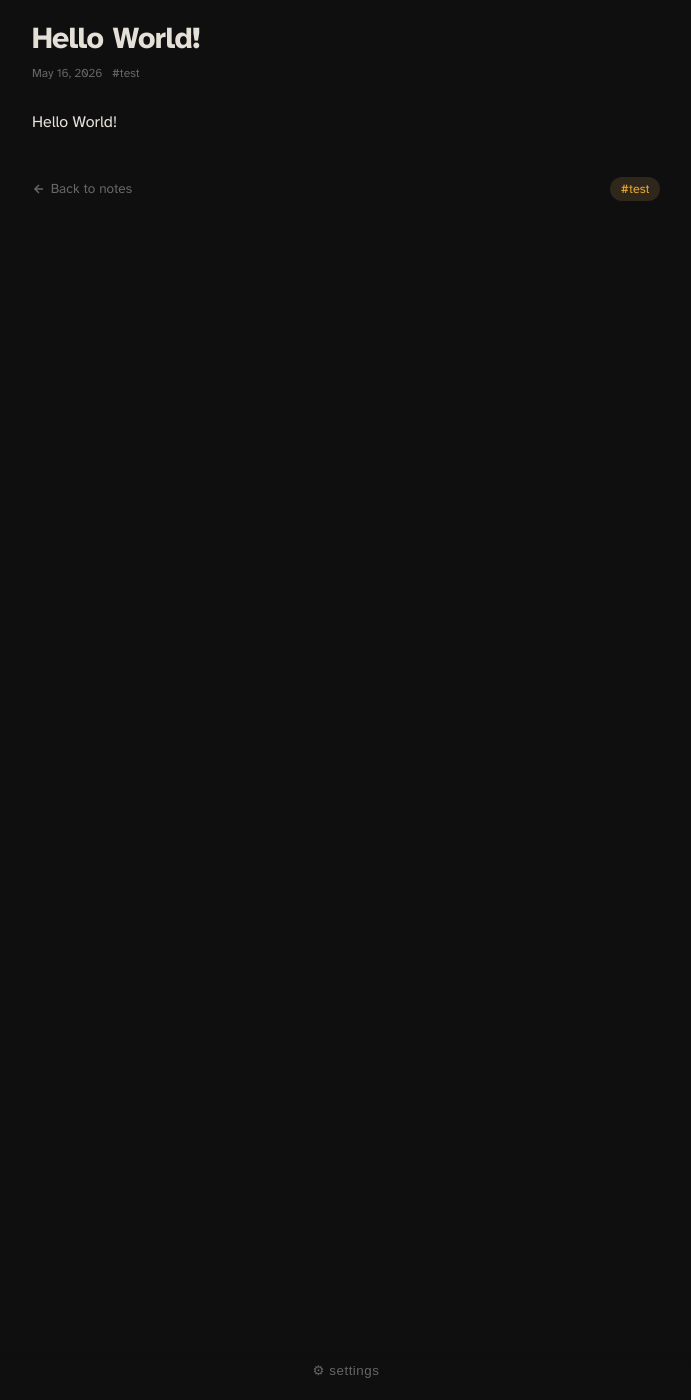
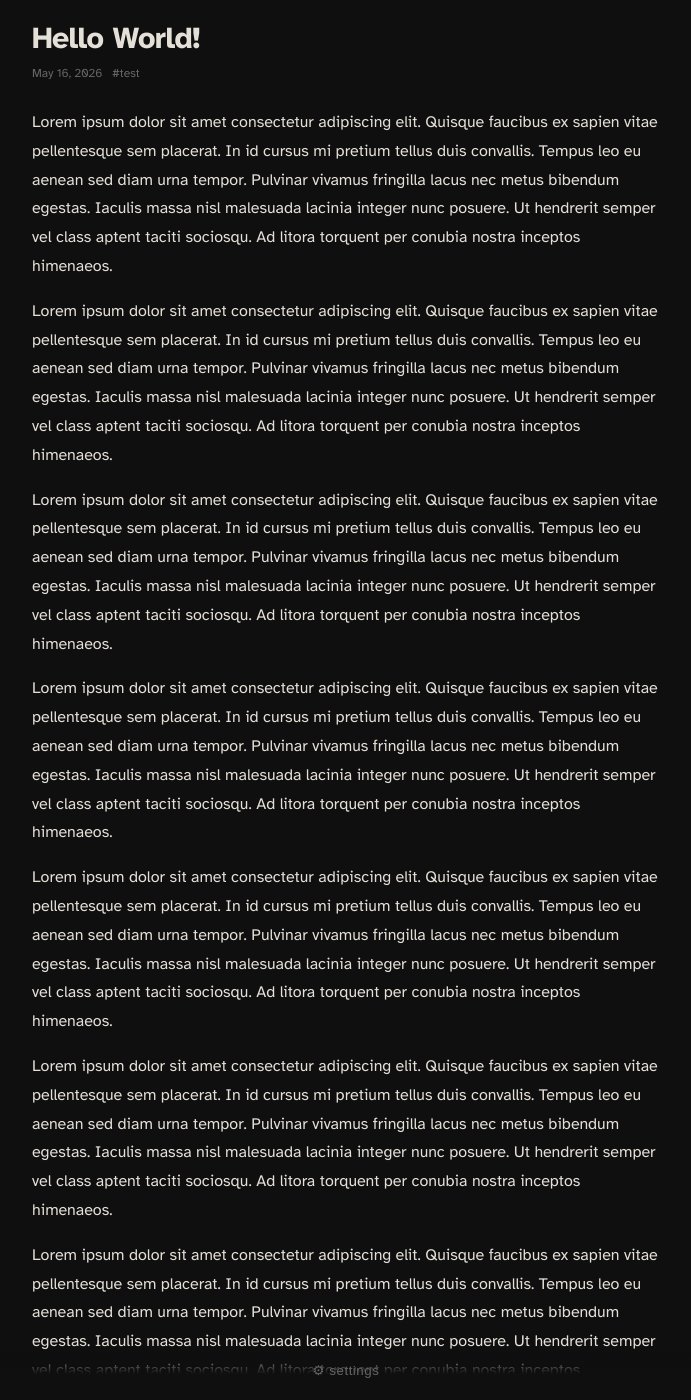
Before and after one commit to samar1h/notes, a Jekyll site: the page built from _posts/2026-05-16-hellow.md, in a window 1280 px wide and 1400 px high. Shown: the whole window, without its empty margins (294-985 px from the left). Built offline with Jekyll 4.4.1, drawn with Linux system fonts in a browser that asks for light colours; some of the changed text lies outside the part shown.

Commit message:
Update 2026-05-16-hellow.md

```diff
--- a/_posts/2026-05-16-hellow.md
+++ b/_posts/2026-05-16-hellow.md
@@ -5,4 +5,22 @@ date: 2026-05-16
 tags: [test]
 ---
 
-Hello World!
+Lorem ipsum dolor sit amet consectetur adipiscing elit. Quisque faucibus ex sapien vitae pellentesque sem placerat. In id cursus mi pretium tellus duis convallis. Tempus leo eu aenean sed diam urna tempor. Pulvinar vivamus fringilla lacus nec metus bibendum egestas. Iaculis massa nisl malesuada lacinia integer nunc posuere. Ut hendrerit semper vel class aptent taciti sociosqu. Ad litora torquent per conubia nostra inceptos himenaeos.
+
+Lorem ipsum dolor sit amet consectetur adipiscing elit. Quisque faucibus ex sapien vitae pellentesque sem placerat. In id cursus mi pretium tellus duis convallis. Tempus leo eu aenean sed diam urna tempor. Pulvinar vivamus fringilla lacus nec metus bibendum egestas. Iaculis massa nisl malesuada lacinia integer nunc posuere. Ut hendrerit semper vel class aptent taciti sociosqu. Ad litora torquent per conubia nostra inceptos himenaeos.
+
+Lorem ipsum dolor sit amet consectetur adipiscing elit. Quisque faucibus ex sapien vitae pellentesque sem placerat. In id cursus mi pretium tellus duis convallis. Tempus leo eu aenean sed diam urna tempor. Pulvinar vivamus fringilla lacus nec metus bibendum egestas. Iaculis massa nisl malesuada lacinia integer nunc posuere. Ut hendrerit semper vel class aptent taciti sociosqu. Ad litora torquent per conubia nostra inceptos himenaeos.
+
+Lorem ipsum dolor sit amet consectetur adipiscing elit. Quisque faucibus ex sapien vitae pellentesque sem placerat. In id cursus mi pretium tellus duis convallis. Tempus leo eu aenean sed diam urna tempor. Pulvinar vivamus fringilla lacus nec metus bibendum egestas. Iaculis massa nisl malesuada lacinia integer nunc posuere. Ut hendrerit semper vel class aptent taciti sociosqu. Ad litora torquent per conubia nostra inceptos himenaeos.
+
+Lorem ipsum dolor sit amet consectetur adipiscing elit. Quisque faucibus ex sapien vitae pellentesque sem placerat. In id cursus mi pretium tellus duis convallis. Tempus leo eu aenean sed diam urna tempor. Pulvinar vivamus fringilla lacus nec metus bibendum egestas. Iaculis massa nisl malesuada lacinia integer nunc posuere. Ut hendrerit semper vel class aptent taciti sociosqu. Ad litora torquent per conubia nostra inceptos himenaeos.
+
+Lorem ipsum dolor sit amet consectetur adipiscing elit. Quisque faucibus ex sapien vitae pellentesque sem placerat. In id cursus mi pretium tellus duis convallis. Tempus leo eu aenean sed diam urna tempor. Pulvinar vivamus fringilla lacus nec metus bibendum egestas. Iaculis massa nisl malesuada lacinia integer nunc posuere. Ut hendrerit semper vel class aptent taciti sociosqu. Ad litora torquent per conubia nostra inceptos himenaeos.
+
+Lorem ipsum dolor sit amet consectetur adipiscing elit. Quisque faucibus ex sapien vitae pellentesque sem placerat. In id cursus mi pretium tellus duis convallis. Tempus leo eu aenean sed diam urna tempor. Pulvinar vivamus fringilla lacus nec metus bibendum egestas. Iaculis massa nisl malesuada lacinia integer nunc posuere. Ut hendrerit semper vel class aptent taciti sociosqu. Ad litora torquent per conubia nostra inceptos himenaeos.
+
+Lorem ipsum dolor sit amet consectetur adipiscing elit. Quisque faucibus ex sapien vitae pellentesque sem placerat. In id cursus mi pretium tellus duis convallis. Tempus leo eu aenean sed diam urna tempor. Pulvinar vivamus fringilla lacus nec metus bibendum egestas. Iaculis massa nisl malesuada lacinia integer nunc posuere. Ut hendrerit semper vel class aptent taciti sociosqu. Ad litora torquent per conubia nostra inceptos himenaeos.
+
+Lorem ipsum dolor sit amet consectetur adipiscing elit. Quisque faucibus ex sapien vitae pellentesque sem placerat. In id cursus mi pretium tellus duis convallis. Tempus leo eu aenean sed diam urna tempor. Pulvinar vivamus fringilla lacus nec metus bibendum egestas. Iaculis massa nisl malesuada lacinia integer nunc posuere. Ut hendrerit semper vel class aptent taciti sociosqu. Ad litora torquent per conubia nostra inceptos himenaeos.
+
+Lorem ipsum dolor sit amet consectetur adipiscing elit. Quisque faucibus ex sapien vitae pellentesque sem placerat. In id cursus mi pretium tellus duis convallis. Tempus leo eu aenean sed diam urna tempor. Pulvinar vivamus fringilla lacus nec metus bibendum egestas. Iaculis massa nisl malesuada lacinia integer nunc posuere. Ut hendrerit semper vel class aptent taciti sociosqu. Ad litora torquent per conubia nostra inceptos himenaeos.
```
